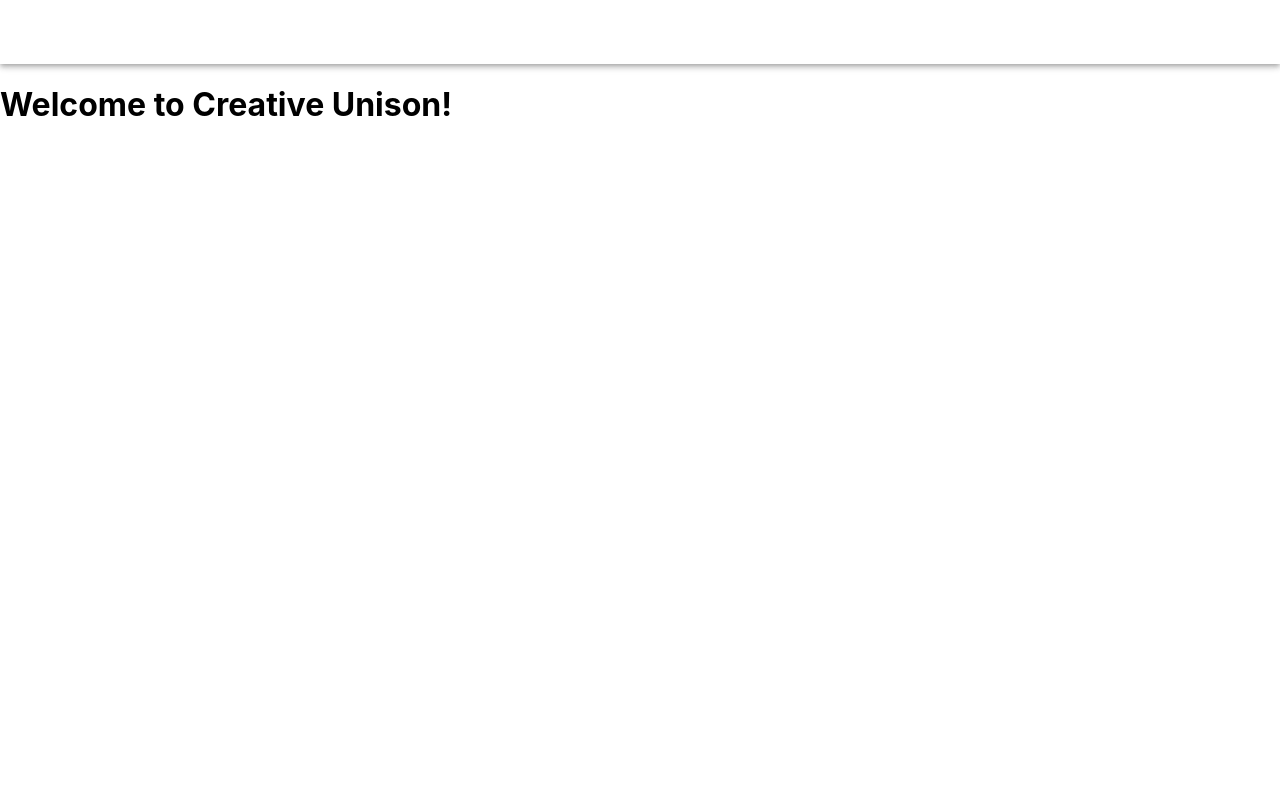
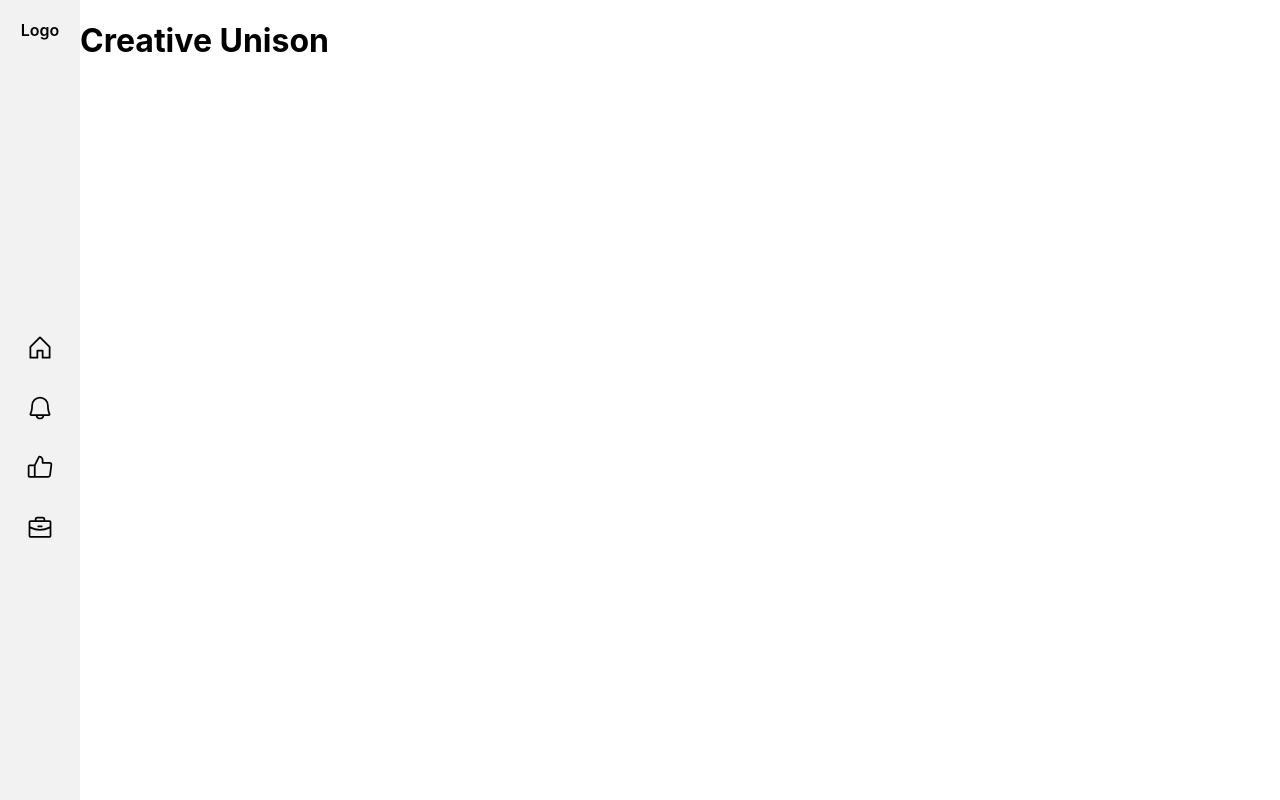
Before and after one commit to 902Youth/CU-Frontend, a React (Vite) app: page / in a window 1280 px wide. Built offline with nearby package versions, Linux system fonts and the light colour scheme.

Commit message:
update navbar

```diff
--- a/src/App.tsx
+++ b/src/App.tsx
@@ -1,14 +1,18 @@
 import React from "react";
 
-import NavBar from './components/NavBar';
+import NavBar from "./components/NavBar/NavBar";
+
+import "./styles/App.css";
 
 const App: React.FC = () => {
   return (
-    <>
-      <NavBar/>
-      <h1>Welcome to Creative Unison!</h1>
-    </>
-  )
-}
+    <div className="container-main">
+      <NavBar />
+      <div className="container-page">
+        <h1>Creative Unison</h1>
+      </div>
+    </div>
+  );
+};
 
 export default App;
--- /dev/null
+++ b/src/Styles/App.css
@@ -0,0 +1,9 @@
+.container-main {
+    display: flex;
+    flex: row;
+    min-height: 100vh;
+}
+
+.container-page {
+    flex-grow: 1;
+}
--- a/src/components/NavBar.tsx
+++ /dev/null
@@ -1,184 +0,0 @@
-import React from 'react';
-
-import AppBar from '@mui/material/AppBar';
-import Box from '@mui/material/Box';
-import Toolbar from '@mui/material/Toolbar';
-import IconButton from '@mui/material/IconButton';
-import Typography from '@mui/material/Typography';
-import Badge from '@mui/material/Badge';
-import MenuItem from '@mui/material/MenuItem';
-import Menu from '@mui/material/Menu';
-import MenuIcon from '@mui/icons-material/Menu';
-import AccountCircle from '@mui/icons-material/AccountCircle';
-import MailIcon from '@mui/icons-material/Mail';
-import NotificationsIcon from '@mui/icons-material/Notifications';
-import MoreIcon from '@mui/icons-material/MoreVert';
-
-export default function NavBar() {
-    const [anchorEl, setAnchorEl] = React.useState<null | HTMLElement>(null);
-    const [mobileMoreAnchorEl, setMobileMoreAnchorEl] =
-      React.useState<null | HTMLElement>(null);
-
-    const isMenuOpen = Boolean(anchorEl);
-    const isMobileMenuOpen = Boolean(mobileMoreAnchorEl);
-
-    const handleProfileMenuOpen = (event: React.MouseEvent<HTMLElement>) => {
-      setAnchorEl(event.currentTarget);
-    };
-
-    const handleMobileMenuClose = () => {
-      setMobileMoreAnchorEl(null);
-    };
-
-    const handleMenuClose = () => {
-      setAnchorEl(null);
-      handleMobileMenuClose();
-    };
-
-    const handleMobileMenuOpen = (event: React.MouseEvent<HTMLElement>) => {
-      setMobileMoreAnchorEl(event.currentTarget);
-    };
-
-    const menuId = 'primary-account-menu';
-    const renderMenu = (
-      <Menu
-        anchorEl={anchorEl}
-        anchorOrigin={{
-          vertical: 'top',
-          horizontal: 'right',
-        }}
-        id={menuId}
-        keepMounted
-        transformOrigin={{
-          vertical: 'top',
-          horizontal: 'right',
-        }}
-        open={isMenuOpen}
-        onClose={handleMenuClose}
-      >
-        <MenuItem onClick={handleMenuClose}>Profile</MenuItem>
-        <MenuItem onClick={handleMenuClose}>My Account</MenuItem>
-      </Menu>
-    );
-
-    const mobileMenuId = 'primary-account-menu-mobile';
-    const renderMobileMenu = (
-      <Menu
-        anchorEl={mobileMoreAnchorEl}
-        anchorOrigin={{
-          vertical: 'top',
-          horizontal: 'right',
-        }}
-        id={mobileMenuId}
-        keepMounted
-        transformOrigin={{
-          vertical: 'top',
-          horizontal: 'right',
-        }}
-        open={isMobileMenuOpen}
-        onClose={handleMobileMenuClose}
-      >
-        <MenuItem >
-          <IconButton sx={{color: 'var(--badge-orange)'}} size="large" aria-label="show messages" >
-            <Badge badgeContent={0} color="error">
-              <MailIcon />
-            </Badge>
-          </IconButton>
-          <p>Messages</p>
-        </MenuItem>
-        <MenuItem>
-          <IconButton
-            sx={{color: 'var(--badge-orange)'}}
-            size="large"
-            aria-label="show notifications"
-            color="inherit"
-          >
-            <Badge badgeContent={0} color="error">
-              <NotificationsIcon />
-            </Badge>
-          </IconButton>
-          <p>Notifications</p>
-        </MenuItem>
-        <MenuItem onClick={handleProfileMenuOpen}>
-          <IconButton
-            sx={{color: 'var(--badge-orange)'}}
-            size="large"
-            aria-label="account of current user"
-            aria-controls="primary-account-menu"
-            aria-haspopup="true"
-          >
-            <AccountCircle />
-          </IconButton>
-          <p>Profile</p>
-        </MenuItem>
-      </Menu>
-    );
-
-    return (
-      <Box sx={{ flexGrow: 1 }}>
-        <AppBar sx={{backgroundColor: 'var(--primary-blue)'}} position="static" >
-          <Toolbar>
-            <IconButton
-              size="large"
-              edge="start"
-              color="inherit"
-              aria-label="open drawer"
-              sx={{ mr: 2 }}
-            >
-              <MenuIcon />
-            </IconButton>
-            <Typography
-              variant="h6"
-              noWrap
-              component="div"
-              sx={{ display: { xs: 'none', sm: 'block' } }}
-            >
-              Creative Unison
-            </Typography>
-            <Box sx={{ flexGrow: 1 }} />
-            <Box sx={{ display: { xs: 'none', md: 'flex' } }}>
-              <IconButton sx={{color: 'var(--badge-orange)'}} size="large" aria-label="show messages" >
-                <Badge badgeContent={0} color="error">
-                  <MailIcon />
-                </Badge>
-              </IconButton>
-              <IconButton
-                sx={{color: 'var(--badge-orange)'}}
-                size="large"
-                aria-label="show notifications"
-              >
-                <Badge badgeContent={0} color="error">
-                  <NotificationsIcon />
-                </Badge>
-              </IconButton>
-              <IconButton
-                sx={{color: 'var(--badge-orange)'}}
-                size="large"
-                edge="end"
-                aria-label="show user account"
-                aria-controls={menuId}
-                aria-haspopup="true"
-                onClick={handleProfileMenuOpen}
-              >
-                <AccountCircle />
-              </IconButton>
-            </Box>
-            <Box sx={{ display: { xs: 'flex', md: 'none' } }}>
-              <IconButton
-                size="large"
-                aria-label="show more"
-                aria-controls={mobileMenuId}
-                aria-haspopup="true"
-                onClick={handleMobileMenuOpen}
-                color="inherit"
-              >
-                <MoreIcon />
-              </IconButton>
-            </Box>
-          </Toolbar>
-        </AppBar>
-        {renderMobileMenu}
-        {renderMenu}
-      </Box>
-    );
-  }
--- /dev/null
+++ b/src/components/NavBar/Logo.tsx
@@ -0,0 +1,3 @@
+export default function Logo(): JSX.Element {
+  return <div className="container-nav-logo">Logo</div>;
+}
--- /dev/null
+++ b/src/components/NavBar/NavBar.css
@@ -0,0 +1,17 @@
+@import "../../styles/variables.css";
+
+.container-nav-bar {
+  width: 80px;
+  background-color: var(--primary-gray);
+  padding: 20px 0;
+  display: flex;
+  flex-direction: column;
+}
+
+.container-nav-logo {
+    height: 80px;
+    width: 100%;
+    font-weight: 600;
+    display: flex;
+    justify-content: center;
+}
--- /dev/null
+++ b/src/components/NavBar/NavBar.tsx
@@ -0,0 +1,13 @@
+import NavItems from "./NavItems";
+import Logo from "./Logo";
+
+import "./NavBar.css";
+
+export default function NavBar(): JSX.Element {
+  return(
+  <div className="container-nav-bar">
+    <Logo />
+    <NavItems />
+  </div>
+  );
+}
--- /dev/null
+++ b/src/components/NavBar/NavItem.tsx
@@ -0,0 +1,3 @@
+export default function NavItem({ icon }) {
+  return <li>{icon}</li>;
+}
--- /dev/null
+++ b/src/components/NavBar/NavItems.css
@@ -0,0 +1,11 @@
+.container-nav-items {
+    list-style-type: none;
+    margin: 0;
+    padding: 0;
+    display: flex;
+    flex-direction: column;
+    flex-grow: 1;
+    justify-content: center;
+    align-items: center;
+    row-gap: 28px;
+}
--- /dev/null
+++ b/src/components/NavBar/NavItems.tsx
@@ -0,0 +1,16 @@
+import NavItem from "./NavItem";
+
+import { House, Bell, ThumbsUp, Briefcase } from "@phosphor-icons/react";
+
+import "./NavItems.css";
+
+export default function NavItems(): JSX.Element {
+  return (
+    <ul className="container-nav-items">
+      <NavItem icon={<House size={28} />} />
+      <NavItem icon={<Bell size={28} />} />
+      <NavItem icon={<ThumbsUp size={28} />} />
+      <NavItem icon={<Briefcase size={28} />} />
+    </ul>
+  );
+}
--- a/src/components/Search/SearchBar.css
+++ b/src/components/Search/SearchBar.css
@@ -1,4 +1,4 @@
-@import '../../Styles/variables.css';
+@import '../../styles/variables.css';
 
 .search-container {
   display: flex;
```
Also changed, not shown: src/images/logo.png (added).
